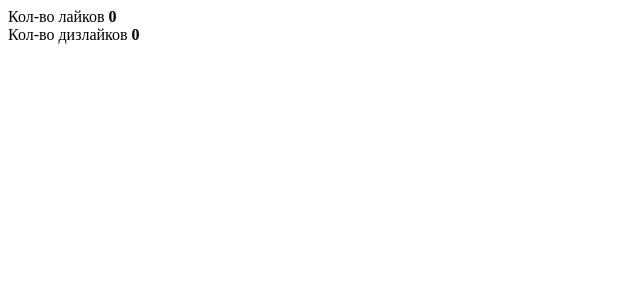
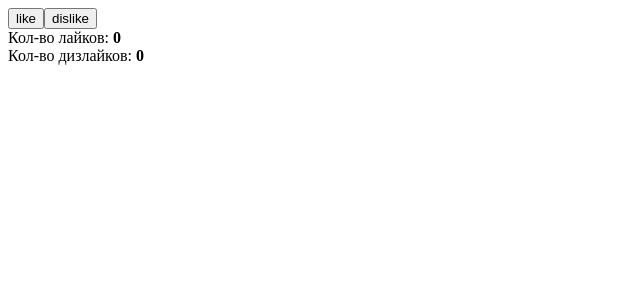
Before and after one commit to danikman89/vue, a Vue app: page / in a window 1280 px wide. Shown: the top 300 px of the page, without its empty margins (0-640 px from the left). Built offline with nearby package versions, Linux system fonts and the light colour scheme.

Commit message:
refactor: add buttons likes and dislikes

```diff
--- a/src/App.vue
+++ b/src/App.vue
@@ -1,9 +1,11 @@
 <template>
+  <button>like</button>
+  <button>dislike</button>
   <div>
-    Кол-во лайков <strong>{{ likes }}</strong>
+    Кол-во лайков: <strong>{{ likes }}</strong>
   </div>
   <div>
-    Кол-во дизлайков <strong>{{ dislikes }}</strong>
+    Кол-во дизлайков: <strong>{{ dislikes }}</strong>
   </div>
 </template>
 
```
